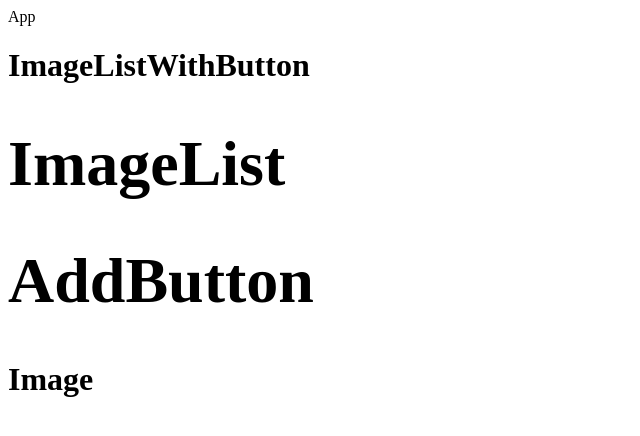
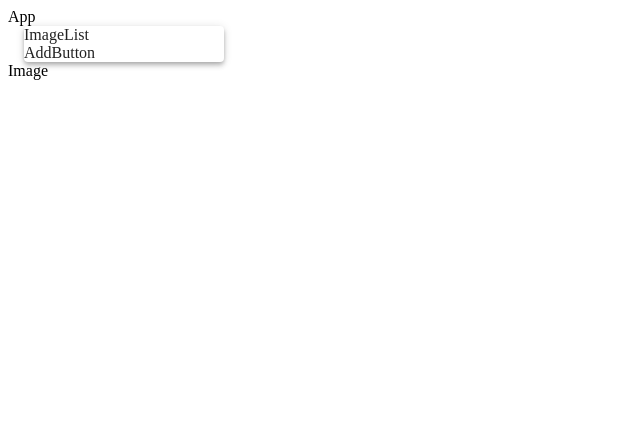
Before and after one commit to k4-100/image-preview, a React (Create React App) app: page / in a window 1280 px wide. Shown: the top 436 px of the page, without its empty margins (0-640 px from the left). Built offline with nearby package versions, Linux system fonts and the light colour scheme.

Commit message:
Started implementing paper component and replaced h1's with divs

```diff
--- a/src/components/ImageListWithButton/Button.tsx
+++ b/src/components/ImageListWithButton/Button.tsx
@@ -1,7 +1,7 @@
 import React from "react";
 
 const Button: React.FC = () => {
-  return <h1>AddButton</h1>;
+  return <div>AddButton</div>;
 };
 
 export default Button;
--- a/src/components/ImageListWithButton/ImageList.tsx
+++ b/src/components/ImageListWithButton/ImageList.tsx
@@ -1,7 +1,7 @@
 import React from "react";
 
 const ImageList: React.FC = () => {
-  return <h1>ImageList</h1>;
+  return <div>ImageList</div>;
 };
 
 export default ImageList;
--- a/src/components/ImageListWithButton/index.tsx
+++ b/src/components/ImageListWithButton/index.tsx
@@ -1,14 +1,22 @@
+import { Paper, Box } from "@mui/material";
 import React from "react";
 import Button from "./Button";
 import ImageList from "./ImageList";
 
 const ImageListWithButton: React.FC = () => {
   return (
-    <h1>
-      ImageListWithButton
-      <ImageList />
-      <Button />
-    </h1>
+    <Box>
+      <Paper
+        elevation={4}
+        sx={{
+          width: "200px",
+          ml: 2,
+        }}
+      >
+        <ImageList />
+        <Button />
+      </Paper>
+    </Box>
   );
 };
 
--- a/src/components/PreviedImage/index.tsx
+++ b/src/components/PreviedImage/index.tsx
@@ -1,7 +1,7 @@
 import React from "react";
 
 const PreviedImage: React.FC = () => {
-  return <h1>Image</h1>;
+  return <div>Image</div>;
 };
 
 export default PreviedImage;
```
